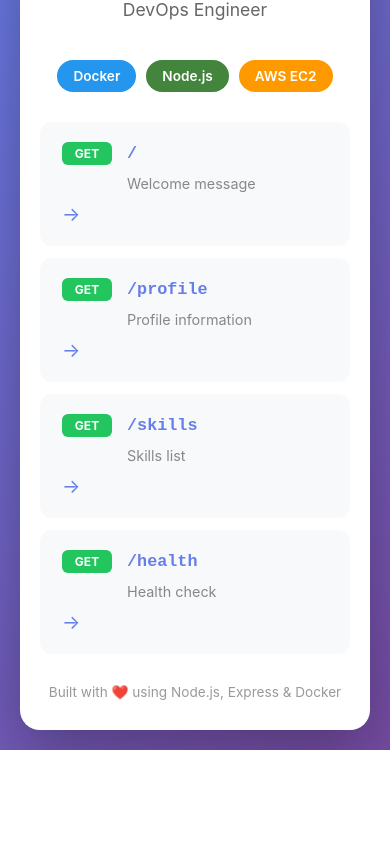
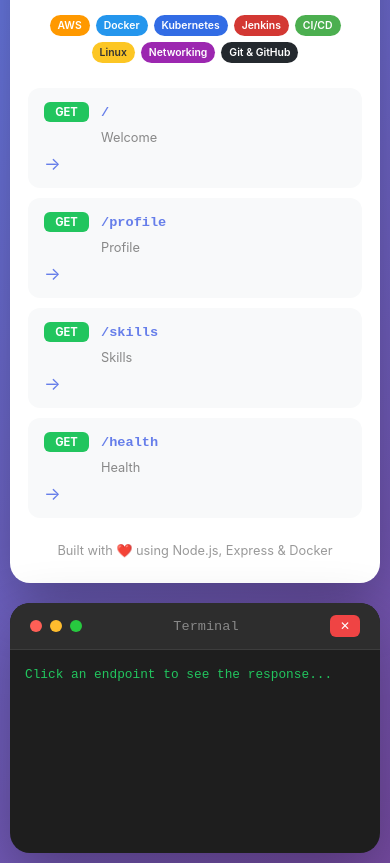
Before and after one commit to Manish-281/Project-dockerized_devops_profile, a website: page public/index.html in a window 390 px wide. Shown: the part 176-1039 px from the top of the page. Before the commit the page ends 926 px from the top, so only its background shows below. Drawn offline with Linux system fonts and the light colour scheme.

Commit message:
change something amazing to make this little professional

```diff
--- a/public/index.html
+++ b/public/index.html
@@ -7,19 +7,25 @@
     <link rel="stylesheet" href="style.css">
 </head>
 <body>
-    <div class="container">
-        <!-- Header -->
+    <div class="main-wrapper">
+        <!-- Left Panel: Profile -->
+        <div class="profile-panel">
             <div class="header">
                 <div class="avatar">👨‍💻</div>
                 <h1>Manish</h1>
-            <p class="subtitle">DevOps Engineer</p>
+                <p class="subtitle">Cloud/DevOps Engineer</p>
             </div>
 
-        <!-- Badges -->
+            <!-- Skills Badges -->
             <div class="badges">
+                <span class="badge aws">AWS</span>
                 <span class="badge docker">Docker</span>
-            <span class="badge node">Node.js</span>
-            <span class="badge aws">AWS EC2</span>
+                <span class="badge k8s">Kubernetes</span>
+                <span class="badge jenkins">Jenkins</span>
+                <span class="badge cicd">CI/CD</span>
+                <span class="badge linux">Linux</span>
+                <span class="badge network">Networking</span>
+                <span class="badge git">Git & GitHub</span>
             </div>
 
             <!-- Endpoints -->
@@ -29,7 +35,7 @@
                         <span class="method">GET</span>
                         <span class="path">/</span>
                     </div>
-                <span class="desc">Welcome message</span>
+                    <span class="desc">Welcome</span>
                     <span class="arrow">→</span>
                 </div>
 
@@ -38,7 +44,7 @@
                         <span class="method">GET</span>
                         <span class="path">/profile</span>
                     </div>
-                <span class="desc">Profile information</span>
+                    <span class="desc">Profile</span>
                     <span class="arrow">→</span>
                 </div>
 
@@ -47,7 +53,7 @@
                         <span class="method">GET</span>
                         <span class="path">/skills</span>
                     </div>
-                <span class="desc">Skills list</span>
+                    <span class="desc">Skills</span>
                     <span class="arrow">→</span>
                 </div>
 
@@ -56,23 +62,28 @@
                         <span class="method">GET</span>
                         <span class="path">/health</span>
                     </div>
-                <span class="desc">Health check</span>
+                    <span class="desc">Health</span>
                     <span class="arrow">→</span>
                 </div>
             </div>
 
-        <!-- Output -->
-        <div class="output" id="output">
-            <div class="output-header">
-                <span id="output-title">Response</span>
-                <button class="close-btn" onclick="closeOutput()">✕ Close</button>
+            <div class="footer">
+                Built with ❤️  using Node.js, Express & Docker
             </div>
-            <pre id="output-content"></pre>
         </div>
 
-        <!-- Footer -->
-        <div class="footer">
-            Built with ❤️ using Node.js, Express & Docker
+        <!-- Right Panel: Output Console -->
+        <div class="console-panel" id="console-panel">
+            <div class="console-header">
+                <div class="console-dots">
+                    <span class="dot red"></span>
+                    <span class="dot yellow"></span>
+                    <span class="dot green"></span>
+                </div>
+                <span id="output-title">Terminal</span>
+                <button class="close-btn" onclick="closeOutput()">✕</button>
+            </div>
+            <pre id="output-content">Click an endpoint to see the response...</pre>
         </div>
     </div>
 
--- a/public/script.js
+++ b/public/script.js
@@ -1,13 +1,11 @@
 // Fetch data from endpoint
 async function fetchData(endpoint) {
-    const output = document.getElementById('output');
     const title = document.getElementById('output-title');
     const content = document.getElementById('output-content');
 
     // Show loading
     title.textContent = `GET ${endpoint}`;
     content.textContent = 'Loading...';
-    output.classList.add('active');
 
     try {
         const response = await fetch(endpoint);
@@ -16,8 +14,16 @@ async function fetchData(endpoint) {
             throw new Error(`HTTP ${response.status}`);
         }
 
-        const data = await response.json();
-        content.textContent = JSON.stringify(data, null, 2);
+        // Check content type
+        const contentType = response.headers.get('content-type');
+
+        if (contentType && contentType.includes('application/json')) {
+            const data = await response.json();
+            content.textContent = JSON.stringify(data, null, 2);
+        } else {
+            const text = await response.text();
+            content.textContent = text;
+        }
     } catch (err) {
         content.textContent = `Error: ${err.message}`;
     }
@@ -25,10 +31,14 @@ async function fetchData(endpoint) {
 
 // Close output
 function closeOutput() {
-    document.getElementById('output').classList.remove('active');
+    const title = document.getElementById('output-title');
+    const content = document.getElementById('output-content');
+
+    title.textContent = 'Terminal';
+    content.textContent = 'Click an endpoint to see the response...';
 }
 
-// Close on Escape key
+// Close on Escape
 document.addEventListener('keydown', (e) => {
     if (e.key === 'Escape') {
         closeOutput();
--- a/public/style.css
+++ b/public/style.css
@@ -8,30 +8,108 @@ body {
     font-family: -apple-system, BlinkMacSystemFont, 'Segoe UI', Roboto, sans-serif;
     background: linear-gradient(135deg, #667eea 0%, #764ba2 100%);
     min-height: 100vh;
+    padding: 20px;
     display: flex;
     align-items: center;
     justify-content: center;
-    padding: 20px;
 }
 
-.container {
+/* Main Layout - Side by Side */
+.main-wrapper {
+    display: grid;
+    grid-template-columns: 1fr 1fr;
+    gap: 20px;
+    max-width: 1400px;
+    width: 100%;
+    align-items: start;
+}
+
+/* Profile Panel (Left) */
+.profile-panel {
     background: white;
     border-radius: 20px;
     box-shadow: 0 20px 60px rgba(0, 0, 0, 0.3);
-    padding: 50px 40px;
-    max-width: 800px;
-    width: 100%;
+    padding: 40px 30px;
+}
+
+/* Console Panel (Right) */
+.console-panel {
+    background: #1e1e1e;
+    border-radius: 20px;
+    box-shadow: 0 20px 60px rgba(0, 0, 0, 0.3);
+    overflow: hidden;
+    min-height: 400px;
+    display: flex;
+    flex-direction: column;
+    position: sticky;
+    top: 20px;
+}
+
+.console-header {
+    background: #2d2d2d;
+    padding: 12px 20px;
+    display: flex;
+    align-items: center;
+    justify-content: space-between;
+    border-bottom: 1px solid #3d3d3d;
+}
+
+.console-dots {
+    display: flex;
+    gap: 8px;
+}
+
+.dot {
+    width: 12px;
+    height: 12px;
+    border-radius: 50%;
+}
+
+.dot.red { background: #ff5f56; }
+.dot.yellow { background: #ffbd2e; }
+.dot.green { background: #27c93f; }
+
+#output-title {
+    color: #888;
+    font-size: 0.85em;
+    font-family: 'Courier New', monospace;
+}
+
+.console-panel pre {
+    color: #22c55e;
+    font-family: 'Courier New', monospace;
+    font-size: 0.9em;
+    white-space: pre-wrap;
+    word-wrap: break-word;
+    padding: 20px;
+    flex: 1;
+    overflow-y: auto;
+    line-height: 1.6;
+}
+
+.close-btn {
+    background: #ef4444;
+    color: white;
+    border: none;
+    padding: 4px 10px;
+    border-radius: 6px;
+    cursor: pointer;
+    font-size: 0.75em;
+}
+
+.close-btn:hover {
+    background: #dc2626;
 }
 
 /* Header */
 .header {
     text-align: center;
-    margin-bottom: 40px;
+    margin-bottom: 25px;
 }
 
 .avatar {
-    font-size: 80px;
-    margin-bottom: 15px;
+    font-size: 70px;
+    margin-bottom: 10px;
     animation: float 3s ease-in-out infinite;
 }
 
@@ -42,48 +120,53 @@ body {
 
 h1 {
     color: #333;
-    font-size: 2em;
-    margin-bottom: 8px;
+    font-size: 1.8em;
+    margin-bottom: 5px;
 }
 
 .subtitle {
     color: #666;
-    font-size: 1.1em;
+    font-size: 1em;
 }
 
-/* Badges */
+/* Skills Badges */
 .badges {
     display: flex;
-    gap: 10px;
+    gap: 8px;
     justify-content: center;
     flex-wrap: wrap;
-    margin: 25px 0;
+    margin: 20px 0;
 }
 
 .badge {
-    padding: 8px 16px;
+    padding: 6px 14px;
     border-radius: 20px;
-    font-size: 0.85em;
+    font-size: 0.8em;
     font-weight: 600;
     color: white;
 }
 
+.badge.aws { background: #FF9900; }
 .badge.docker { background: #2496ED; }
-.badge.node { background: #43853D; }
-.badge.aws { background: #FF9900; }
+.badge.k8s { background: #326CE5; }
+.badge.jenkins { background: #D33833; }
+.badge.cicd { background: #4CAF50; }
+.badge.linux { background: #FCC624; color: #333; }
+.badge.network { background: #9C27B0; }
+.badge.git { background: #24292e; }
 
 /* Endpoints */
 .endpoints {
     display: grid;
-    gap: 12px;
-    margin-top: 30px;
+    gap: 10px;
+    margin-top: 25px;
 }
 
 .endpoint {
     display: flex;
     align-items: center;
     justify-content: space-between;
-    padding: 18px 20px;
+    padding: 14px 18px;
     background: #f8f9fa;
     border-radius: 12px;
     text-decoration: none;
@@ -103,17 +186,17 @@ h1 {
 .endpoint-left {
     display: flex;
     align-items: center;
-    gap: 15px;
+    gap: 12px;
 }
 
 .method {
     background: #22c55e;
     color: white;
-    padding: 4px 10px;
+    padding: 3px 8px;
     border-radius: 6px;
-    font-size: 0.75em;
+    font-size: 0.7em;
     font-weight: bold;
-    min-width: 50px;
+    min-width: 45px;
     text-align: center;
 }
 
@@ -121,17 +204,17 @@ h1 {
     font-family: 'Courier New', monospace;
     font-weight: 600;
     color: #667eea;
-    font-size: 1.05em;
+    font-size: 0.95em;
 }
 
 .desc {
     color: #888;
-    font-size: 0.9em;
+    font-size: 0.85em;
 }
 
 .arrow {
     color: #667eea;
-    font-size: 1.2em;
+    font-size: 1.1em;
     transition: transform 0.2s;
 }
 
@@ -139,64 +222,38 @@ h1 {
     transform: translateX(5px);
 }
 
-/* Output */
-.output {
+/* Footer */
+.footer {
+    text-align: center;
     margin-top: 25px;
-    background: #1e1e1e;
-    border-radius: 12px;
-    padding: 20px;
-    display: none;
-}
-
-.output.active {
-    display: block;
-}
-
-.output-header {
-    display: flex;
-    justify-content: space-between;
-    align-items: center;
-    margin-bottom: 15px;
-    color: #888;
-    font-size: 0.85em;
-}
-
-.output pre {
-    color: #22c55e;
-    font-family: 'Courier New', monospace;
-    font-size: 0.9em;
-    white-space: pre-wrap;
-    word-wrap: break-word;
-    max-height: 300px;
-    overflow-y: auto;
-}
-
-.close-btn {
-    background: #ef4444;
-    color: white;
-    border: none;
-    padding: 5px 12px;
-    border-radius: 6px;
-    cursor: pointer;
+    color: #999;
     font-size: 0.8em;
 }
 
-.close-btn:hover {
-    background: #dc2626;
+/* ================================
+   RESPONSIVE DESIGN
+   ================================ */
+
+/* Tablet */
+@media (max-width: 1024px) {
+    .main-wrapper {
+        grid-template-columns: 1fr;
+    }
+
+    .console-panel {
+        position: static;
+        min-height: 300px;
+    }
 }
 
-/* Footer */
-.footer {
-    text-align: center;
-    margin-top: 30px;
-    color: #999;
-    font-size: 0.85em;
-}
+/* Mobile */
+@media (max-width: 600px) {
+    body {
+        padding: 10px;
+    }
 
-/* Mobile Responsive */
-@media (max-width: 600px) {
-    .container {
-        padding: 30px 20px;
+    .profile-panel {
+        padding: 25px 18px;
     }
 
     h1 {
@@ -204,16 +261,48 @@ h1 {
     }
 
     .avatar {
-        font-size: 60px;
+        font-size: 55px;
+    }
+
+    .badges {
+        gap: 6px;
+    }
+
+    .badge {
+        padding: 5px 10px;
+        font-size: 0.7em;
     }
 
     .endpoint {
+        padding: 12px 14px;
         flex-wrap: wrap;
-        gap: 10px;
+        gap: 8px;
     }
 
     .desc {
         width: 100%;
-        margin-left: 65px;
+        margin-left: 57px;
+        font-size: 0.8em;
+    }
+
+    .console-panel {
+        min-height: 250px;
+    }
+
+    .console-panel pre {
+        font-size: 0.8em;
+        padding: 15px;
     }
 }
+
+/* Small Mobile */
+@media (max-width: 400px) {
+    .badge {
+        font-size: 0.65em;
+        padding: 4px 8px;
+    }
+
+    .path {
+        font-size: 0.85em;
+    }
+}
```
Also changed, not shown: app.js (+37 -10 lines). Lines whose indentation alone changed are shown as unchanged.
